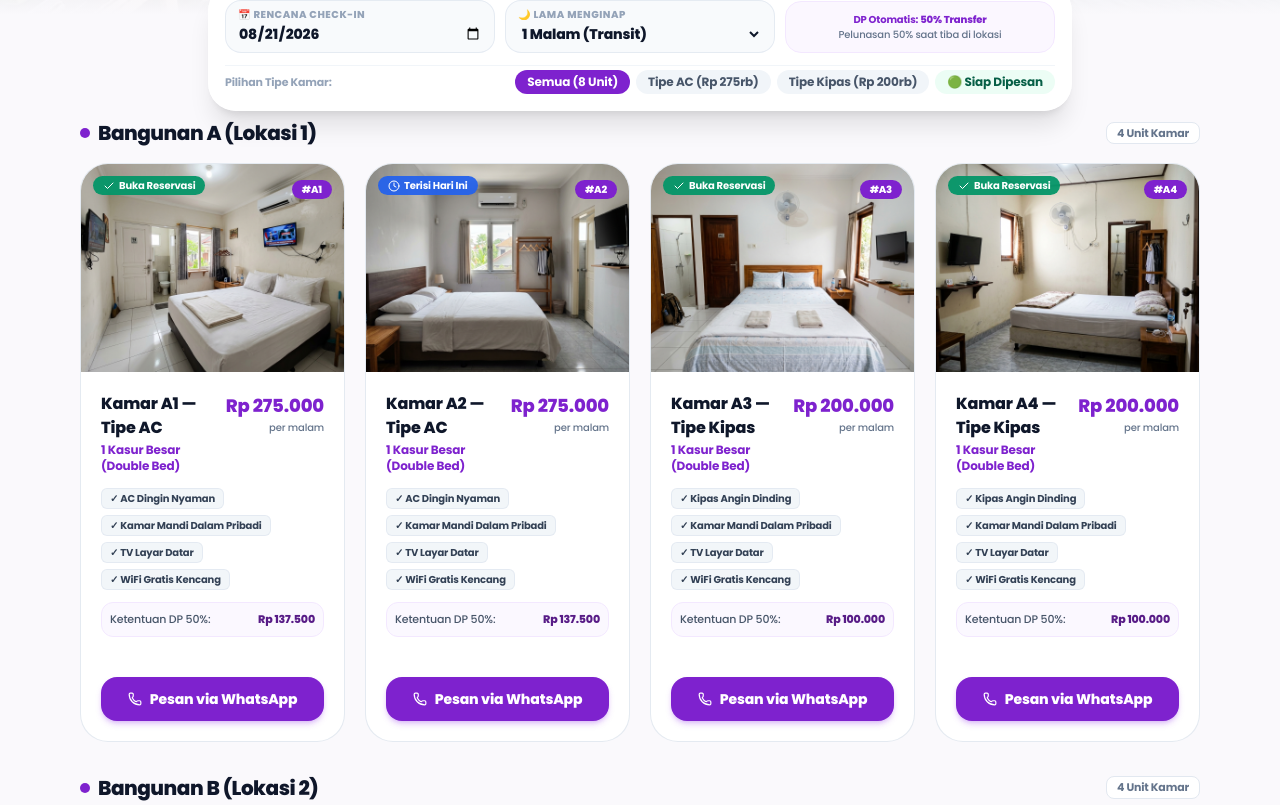
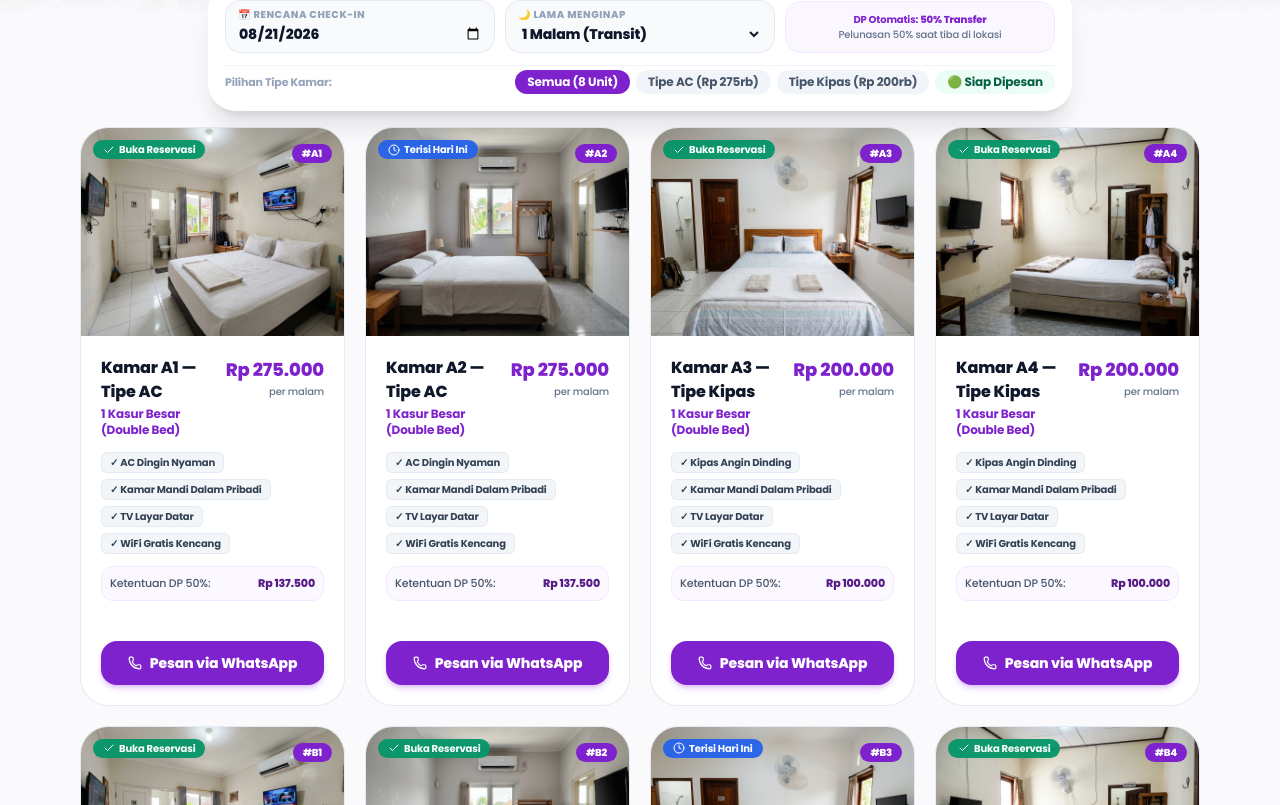
Before and after one commit to ilsetiawan1/penginapan-annisa, a Next.js app in the folder apps/web/: page /kamar in a window 1280 px wide. Shown: the part 475-1280 px from the top of the page. Built offline with nearby package versions, Linux system fonts and the light colour scheme.

Commit message:
feat(rooms): unify public room grid without Bangunan A/B headers for a cleaner catalog layout

```diff
--- a/apps/web/src/features/public/rooms/components/room-grid.tsx
+++ b/apps/web/src/features/public/rooms/components/room-grid.tsx
@@ -16,12 +16,8 @@ export function RoomGrid({
   nights,
   onReset,
 }: RoomGridProps) {
-  // Pisahkan Kamar Bangunan A & Bangunan B
-  const roomsA = rooms.filter((r) => r.number.startsWith("A"));
-  const roomsB = rooms.filter((r) => r.number.startsWith("B"));
-
   return (
-    <section className="max-w-6xl mx-auto px-4 pt-2 pb-16 sm:pb-20 space-y-8">
+    <section className="max-w-6xl mx-auto px-4 pt-4 pb-16 sm:pb-20 space-y-6">
       {rooms.length === 0 ? (
         <div className="text-center py-12 bg-white rounded-3xl border border-slate-200 p-6 shadow-2xs">
           <p className="text-slate-500 text-sm font-medium">
@@ -37,24 +33,8 @@ export function RoomGrid({
           </Button>
         </div>
       ) : (
-        <>
-          {/* BANGUNAN A */}
-          {roomsA.length > 0 && (
-            <div className="space-y-4">
-              <div className="flex items-center justify-between">
-                <div className="flex items-center gap-2">
-                  <span className="w-2.5 h-2.5 rounded-full bg-purple-700" />
-                  <h2 className="text-base sm:text-xl font-black text-slate-900 tracking-tight">
-                    Bangunan A (Lokasi 1)
-                  </h2>
-                </div>
-                <span className="text-[11px] font-bold text-slate-500 bg-white px-2.5 py-0.5 rounded-lg border border-slate-200">
-                  {roomsA.length} Unit Kamar
-                </span>
-              </div>
-
         <div className="grid grid-cols-1 sm:grid-cols-2 lg:grid-cols-4 gap-4 sm:gap-5">
-                {roomsA.map((room) => (
+          {rooms.map((room) => (
             <RoomCard
               key={room.number}
               room={room}
@@ -63,37 +43,6 @@ export function RoomGrid({
             />
           ))}
         </div>
-            </div>
-          )}
-
-          {/* BANGUNAN B */}
-          {roomsB.length > 0 && (
-            <div className="space-y-4">
-              <div className="flex items-center justify-between">
-                <div className="flex items-center gap-2">
-                  <span className="w-2.5 h-2.5 rounded-full bg-purple-700" />
-                  <h2 className="text-base sm:text-xl font-black text-slate-900 tracking-tight">
-                    Bangunan B (Lokasi 2)
-                  </h2>
-                </div>
-                <span className="text-[11px] font-bold text-slate-500 bg-white px-2.5 py-0.5 rounded-lg border border-slate-200">
-                  {roomsB.length} Unit Kamar
-                </span>
-              </div>
-
-              <div className="grid grid-cols-1 sm:grid-cols-2 lg:grid-cols-4 gap-4 sm:gap-5">
-                {roomsB.map((room) => (
-                  <RoomCard
-                    key={room.number}
-                    room={room}
-                    checkInDate={checkInDate}
-                    nights={nights}
-                  />
-                ))}
-              </div>
-            </div>
-          )}
-        </>
       )}
     </section>
   );
```
Lines whose indentation alone changed are shown as unchanged.
